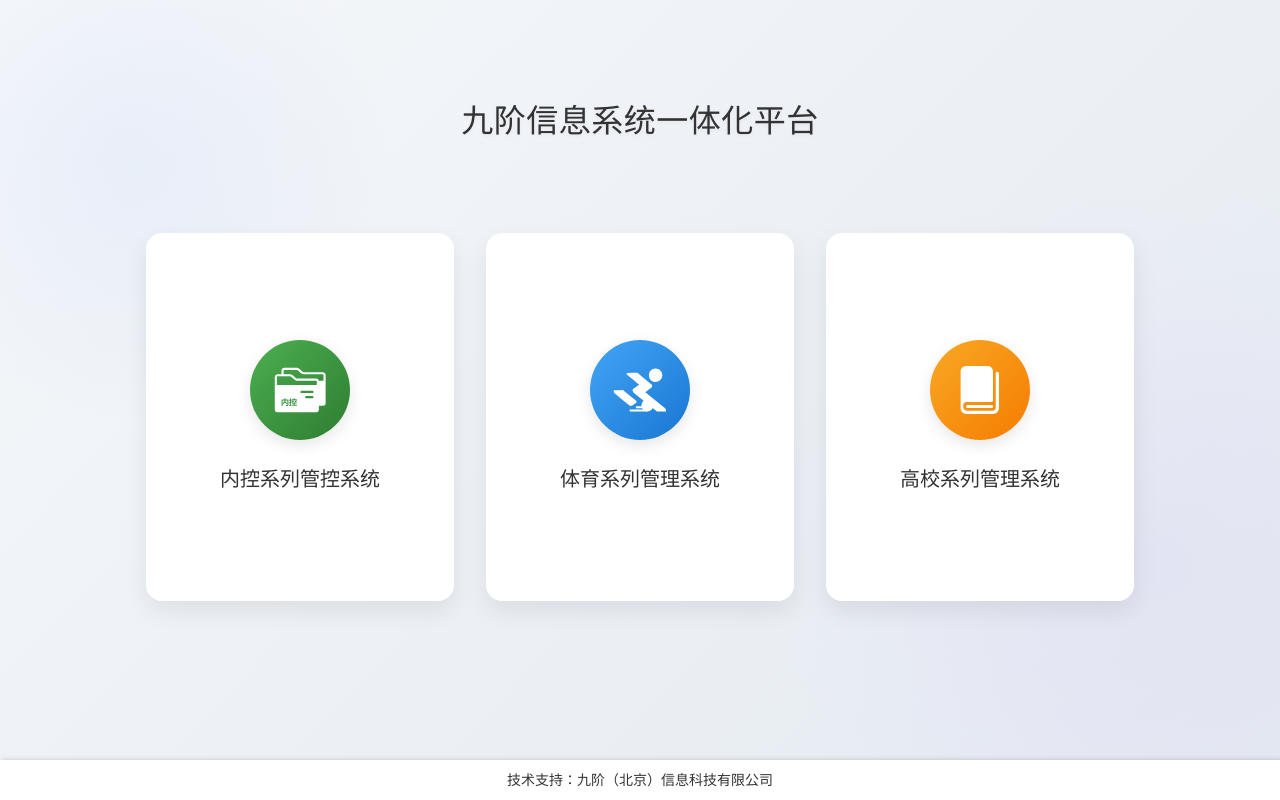
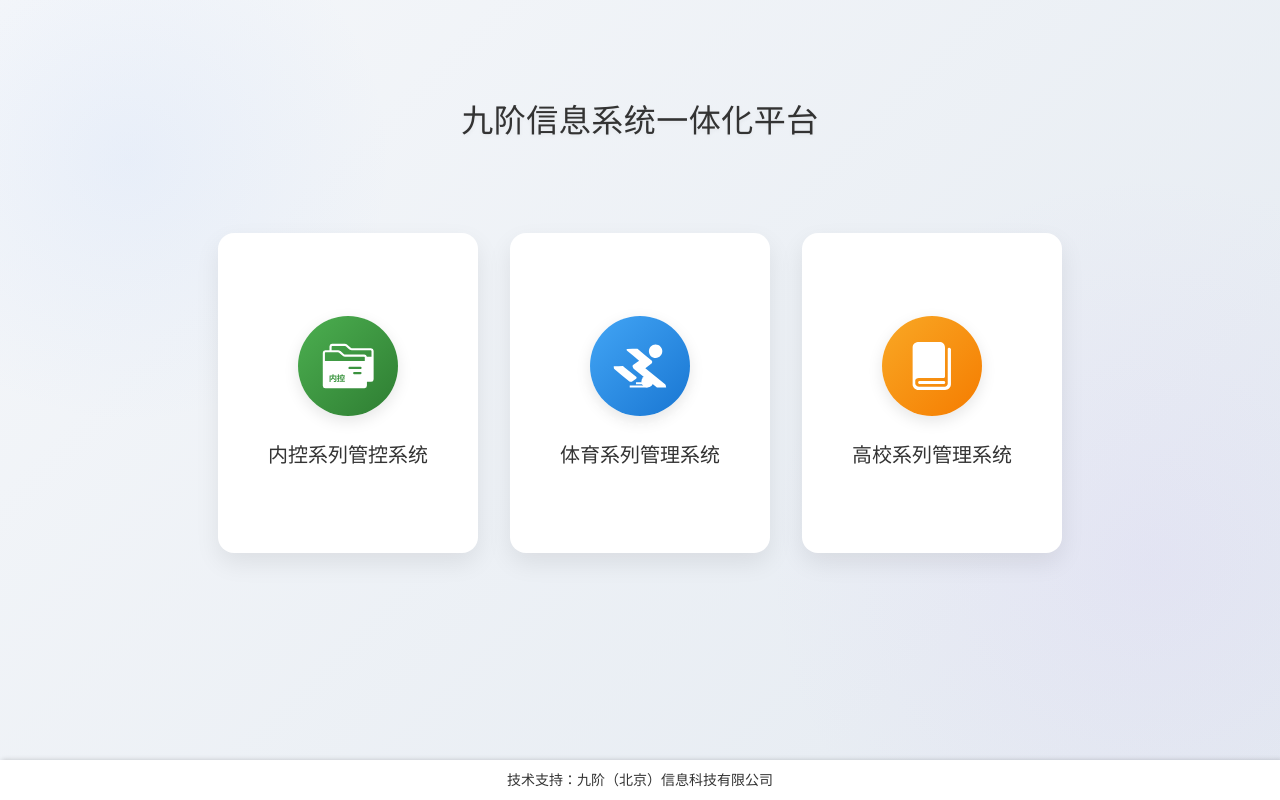
Before and after one commit to cjq02/my-ui, a Vue app: page / in a window 1280 px wide. Built offline with nearby package versions, Linux system fonts and the light colour scheme.

Commit message:
引入tailwindcsss

```diff
--- /dev/null
+++ b/postcss.config.cjs
@@ -0,0 +1,7 @@
+
+module.exports = {
+  plugins: {
+    tailwindcss: {},
+    autoprefixer: {},
+  },
+}
--- a/src/main.ts
+++ b/src/main.ts
@@ -1,4 +1,6 @@
 import { createApp } from 'vue'
+
+import '@/styles/tailwind.css'
 import './styles/index.scss'
 import App from './App.vue'
 import { router } from '@/router'
--- /dev/null
+++ b/src/styles/tailwind.css
@@ -0,0 +1,12 @@
+@tailwind base;
+@tailwind components;
+@tailwind utilities;
+/* 自定义基础样式 */
+@layer base {
+  html {
+    @apply text-gray-800 bg-gray-50;
+  }
+  .btn-primary {
+    @apply px-4 py-2 bg-blue-600 text-white rounded hover:bg-blue-700 transition-colors;
+  }
+}
--- /dev/null
+++ b/tailwind.config.js
@@ -0,0 +1,8 @@
+// tailwind.config.js
+module.exports = {
+  content: ["./index.html", "./src/**/*.{vue,js,ts,jsx,tsx}"],
+  theme: {
+    extend: {},
+  },
+  plugins: [],
+}
```
Also changed, not shown: package.json (+27 -11 lines), 1 other file (tests, documents, lock files or other folders).
